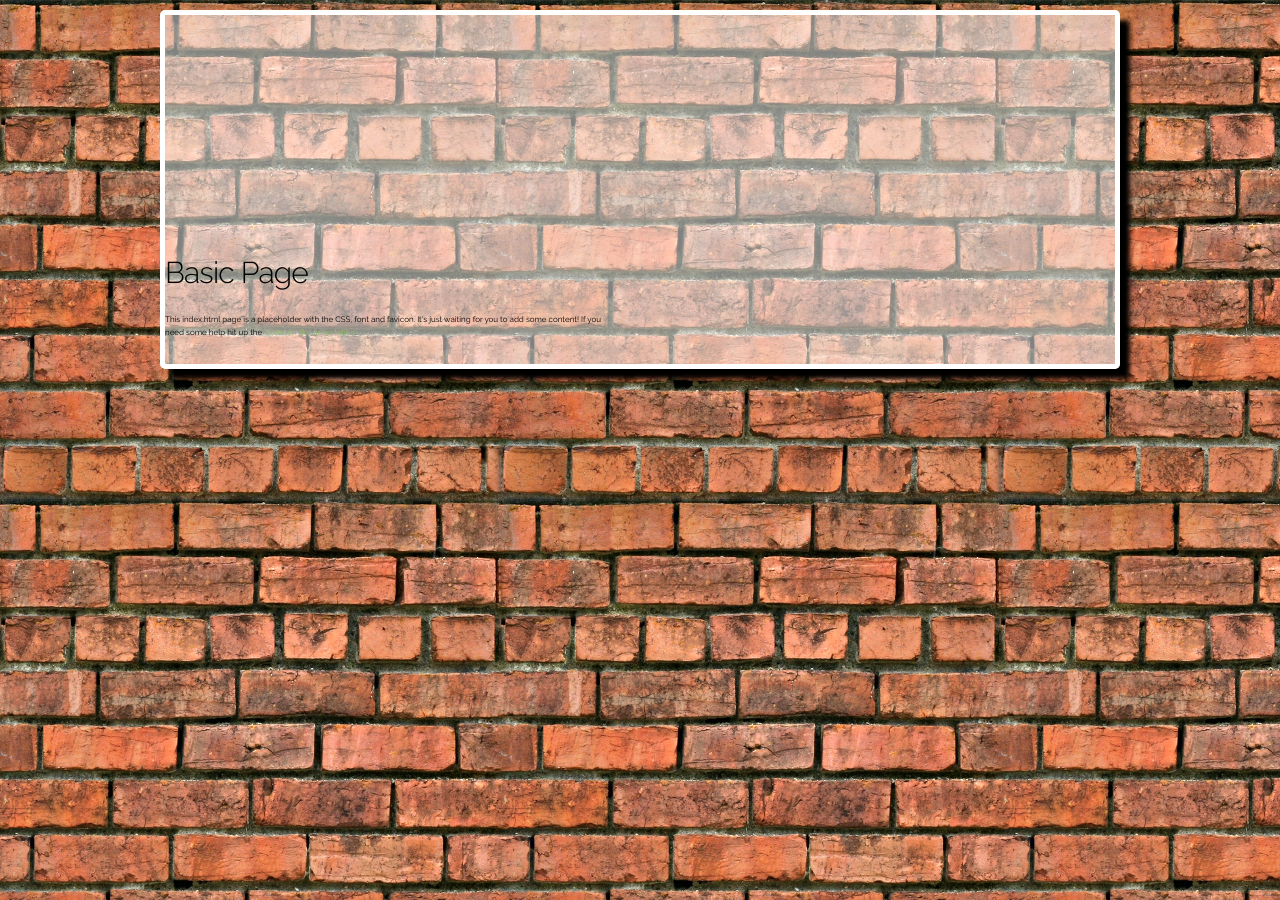
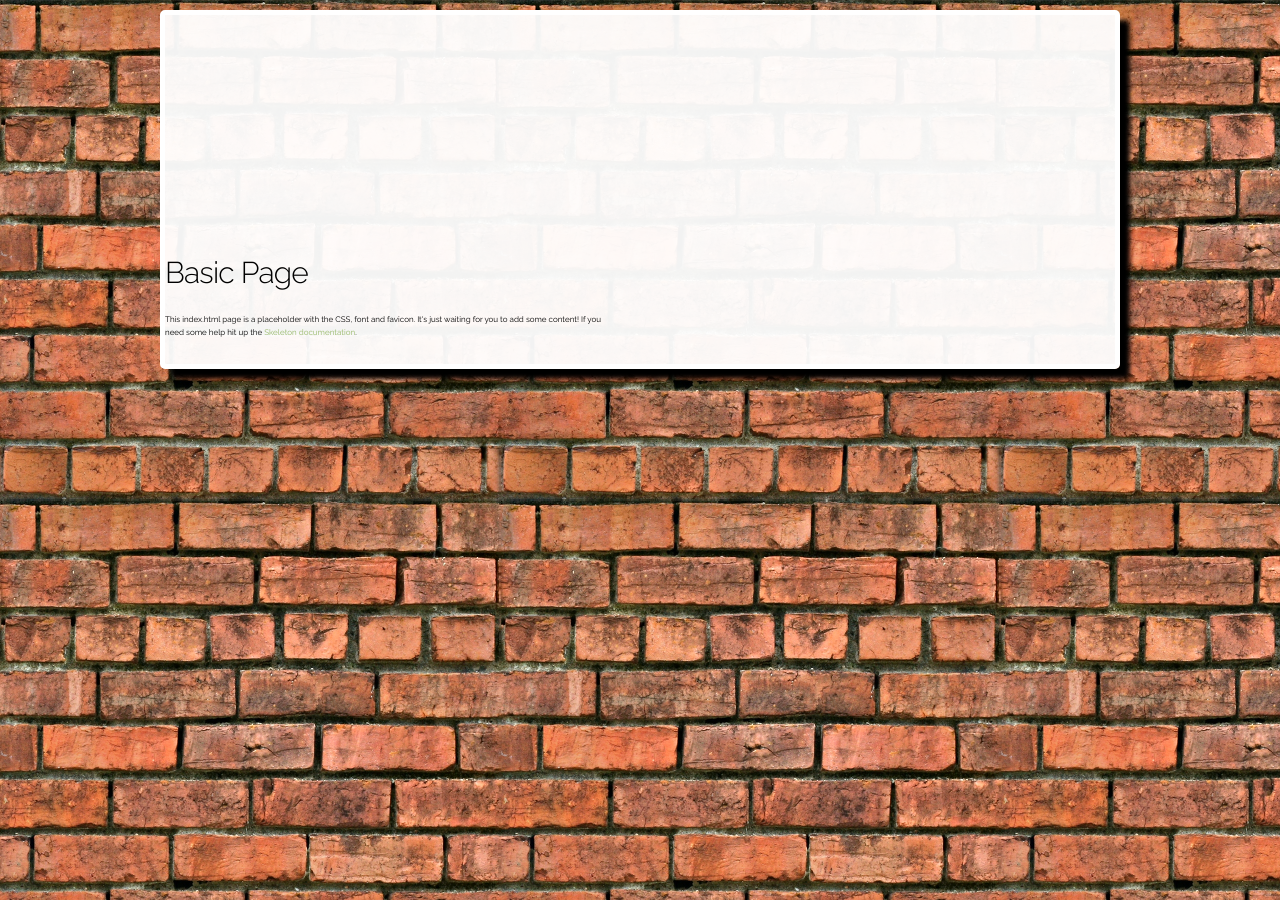
Before and after one commit to jacksoncwilliams/jackson-erin, a Jekyll site: the page skeleton.html, which Jekyll copies as it is, in a window 1280 px wide. Built offline with Jekyll 4.4.1, drawn with Linux system fonts in a browser that asks for light colours.

Commit message:
Update skeleton.css

```diff
--- a/css/skeleton.css
+++ b/css/skeleton.css
@@ -38,10 +38,10 @@
   box-sizing: border-box;
 
     /* Fallback for web browsers that doesn't support RGBa */
-    background: rgb(255, 255, 255) opacity: 0.5;
-    				   filter: alpha(opacity=50);;
+    background: rgb(255, 255, 255) opacity: 0.95;
+    				   filter: alpha(opacity=95);;
     /* RGBa with 0.6 opacity */
-    background: rgba(255, 255, 255, 0.5);
+    background: rgba(255, 255, 255, 0.95);
     /* For IE 5.5 - 7*/
     filter:progid:DXImageTransform.Microsoft.gradient(startColorstr=#FFFFFF, endColorstr=#FFFFFF);
     /* For IE 8*/
```
